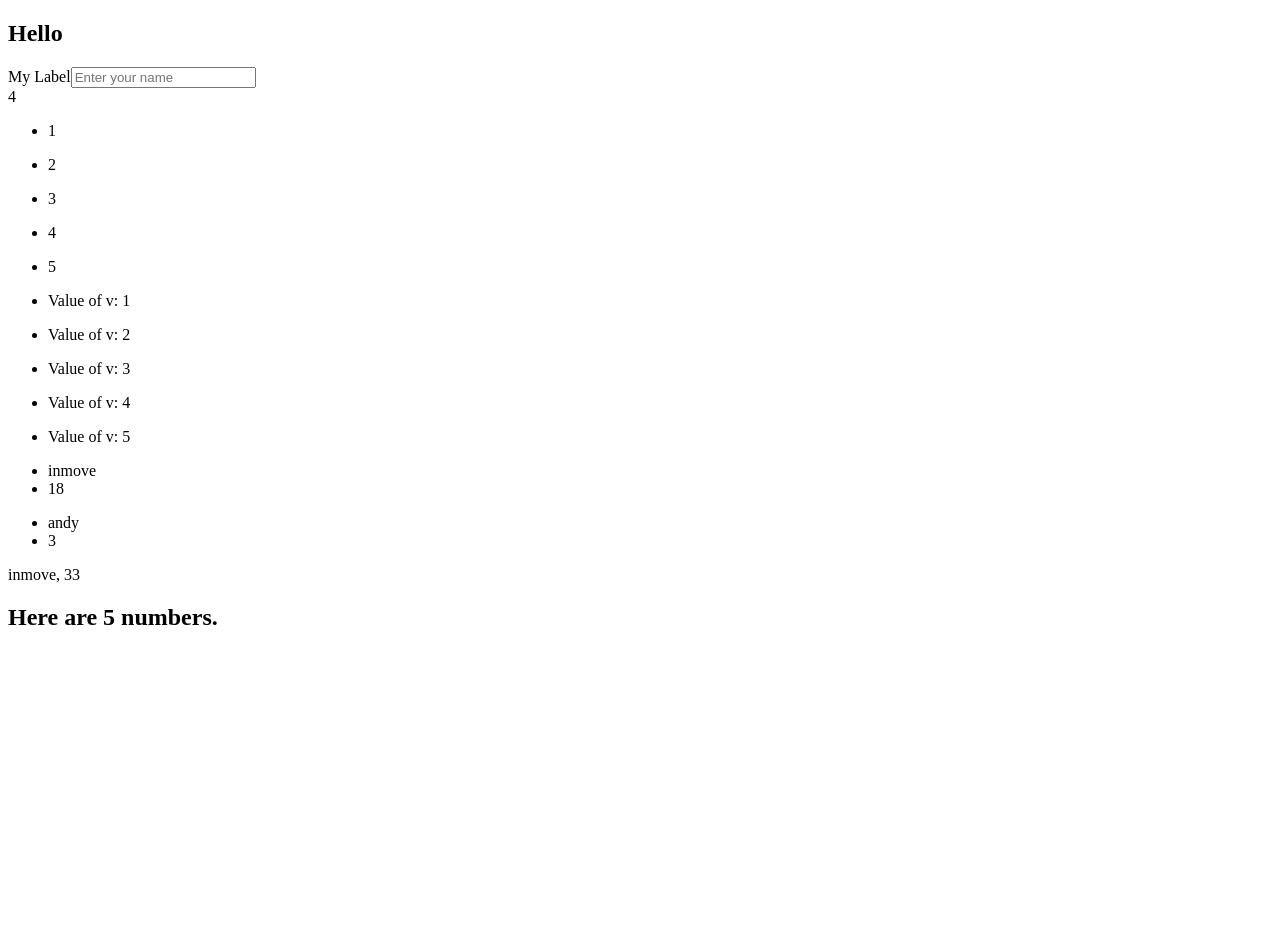
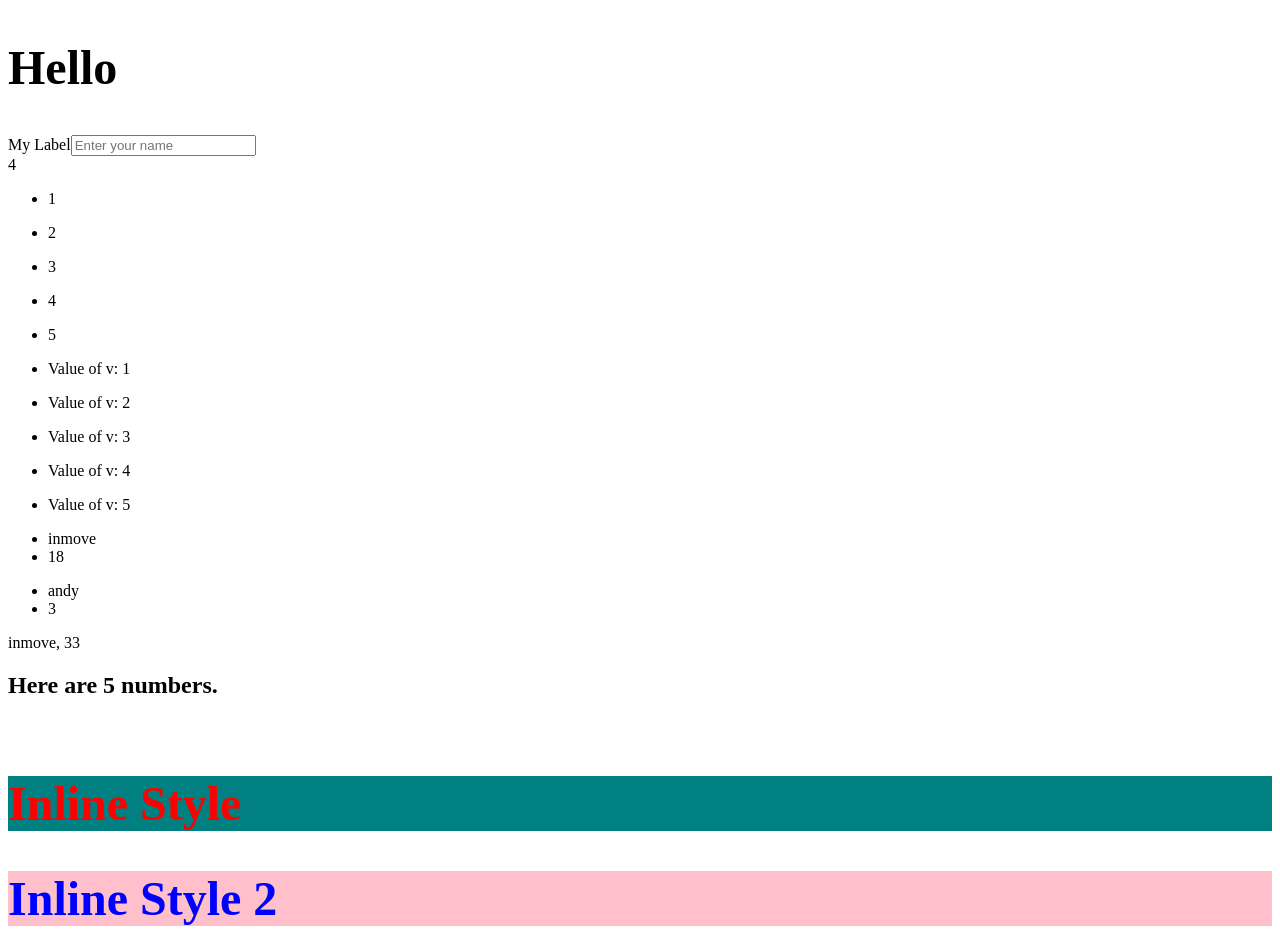
Before and after one commit to lisper-inmove/learn-reactjs, a React (Vite) app: page / in a window 1280 px wide. Shown: the top 952 px of the page. Before the commit the page ends 800 px from the top, so only its background shows below. Built offline with nearby package versions, Linux system fonts and the light colour scheme.

Commit message:
seperate css file

```diff
--- a/package.json
+++ b/package.json
@@ -11,7 +11,8 @@
   },
   "dependencies": {
     "react": "^19.0.0",
-    "react-dom": "^19.0.0"
+    "react-dom": "^19.0.0",
+    "react-icons": "^5.5.0"
   },
   "devDependencies": {
     "@eslint/js": "^9.21.0",
--- /dev/null
+++ b/src/components/Great.css
@@ -0,0 +1,3 @@
+h1 {
+  font-size: 3rem;
+}
--- a/src/components/Greet.jsx
+++ b/src/components/Greet.jsx
@@ -1,7 +1,9 @@
 import User from "./User";
+import "./Great.css";
 
 function Greet() {
   const numbers = [1, 2, 3, 4, 5];
+  const styles = { color: "blue", backgroundColor: "pink" };
   const userInfos = [
     {
       name: "inmove",
@@ -41,6 +43,9 @@ function Greet() {
       })}
       <User name="inmove" age={33} />
       {numbers.length > 0 && <h2>Here are {numbers.length} numbers.</h2>}
+      <br />
+      <h1 style={{ color: "red", backgroundColor: "teal" }}>Inline Style</h1>
+      <h1 style={styles}>Inline Style 2</h1>
     </section>
   );
 }
```
Also changed, not shown: 1 other file (tests, documents, lock files or other folders).
